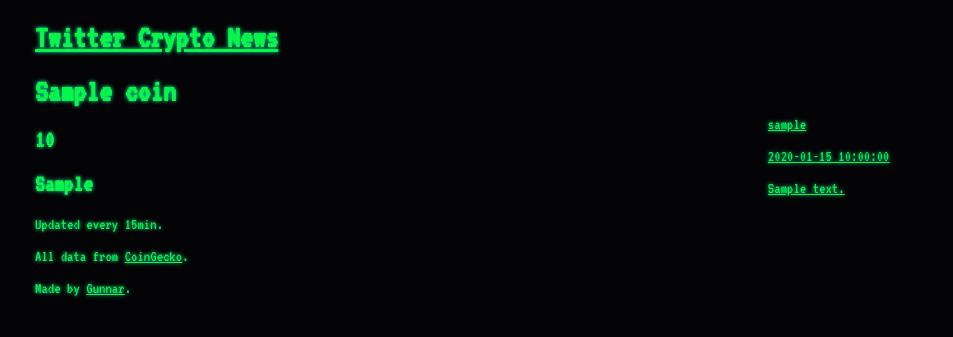
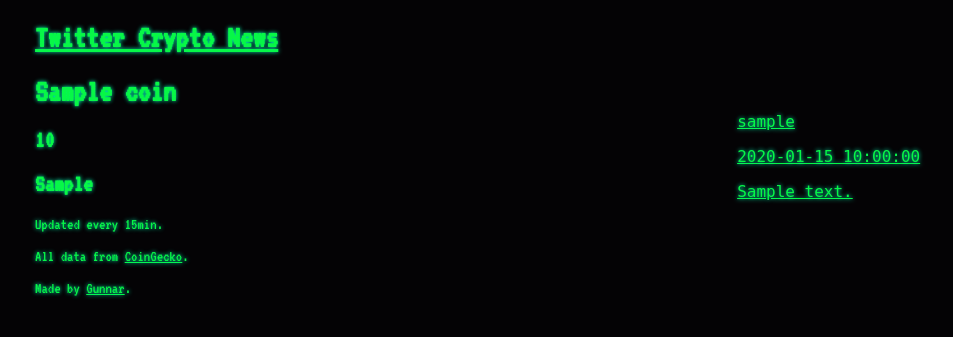
Before and after one commit to justgnnr/Twitter_Crypto_News, a Flask app: template main_app/templates/detail.html in a window 1280 px wide. Shown: the top 337 px of the page, without its empty margins (46-999 px from the left). Run offline with Flask 2, Linux system fonts and the light colour scheme; the template is opened without the code that fills it: most values are stand-ins (such as "Sample title", 1, 10 or a date in 2020).

Commit message:
Almost done with styles.

```diff
--- a/main_app/static/styles.css
+++ b/main_app/static/styles.css
@@ -1,3 +1,5 @@
+
+
 body {
   padding: 0;
   margin: 0;
@@ -42,16 +44,72 @@ a:hover {
   flex-direction: column;
   justify-content: space-around;
   max-width: 150px;
+  font-family: 'Source Code Pro', monospace;
+
 }
 
-.crypto_detail {
+
+/*----------Mobile-----------*/
+
+@media only screen
+  and (min-device-width: 600px)
+  and (max-device-width: 915px)
+  and (orientation: landscape) {
+
+  .twitter_feed {
+    max-width: 300px;
+  }
 
 }
 
 
 
+/*----------Tablet-----------*/
+
+/* Portrait */
+@media only screen
+  and (min-device-width: 768px)
+  and (max-device-width: 1024px)
+  and (orientation: portrait)
+  and (-webkit-min-device-pixel-ratio: 1) {
+
+
+}
+
+/* Landscape */
+@media only screen
+  and (min-device-width: 540px)
+  and (max-device-width: 720px)
+  and (orientation: landscape)
+  and (-webkit-min-device-pixel-ratio: 1) {
+
+  .twitter_feed {
+    max-width: 200px;
+  }
+
+  .main_container {
+    grid-gap: 8em;
+  }
+
+
+}
+
+
+
+/*---------Laptop------------*/
 
 @media screen
-  and (min-device-width: 1200px)
+  and (min-device-width: 920px)
   and (max-device-width: 1600px)  {
+
+  .twitter_feed {
+    max-width: 600px;
+  }
+
+
+  .grid_container {
+    left: 7rem;
+  }
+
+
 }
--- a/main_app/templates/index.html
+++ b/main_app/templates/index.html
@@ -6,7 +6,7 @@
     <meta http-equiv="X-UA-Compatible" content="ie=edge">
     <title>Twitter Crypto News</title>
 
-    <link rel="preconnect" href="https://fonts.googleapis.com"><link rel="preconnect" href="https://fonts.gstatic.com" crossorigin><link href="https://fonts.googleapis.com/css2?family=VT323&display=swap" rel="stylesheet">
+    <link rel="preconnect" href="https://fonts.googleapis.com"><link rel="preconnect" href="https://fonts.gstatic.com" crossorigin><link href="https://fonts.googleapis.com/css2?family=Source+Code+Pro&family=VT323&display=swap" rel="stylesheet">
     <link rel="stylesheet" href="static/styles.css">
   </head>
   <body>
```
Also changed, not shown: 2 other files.
